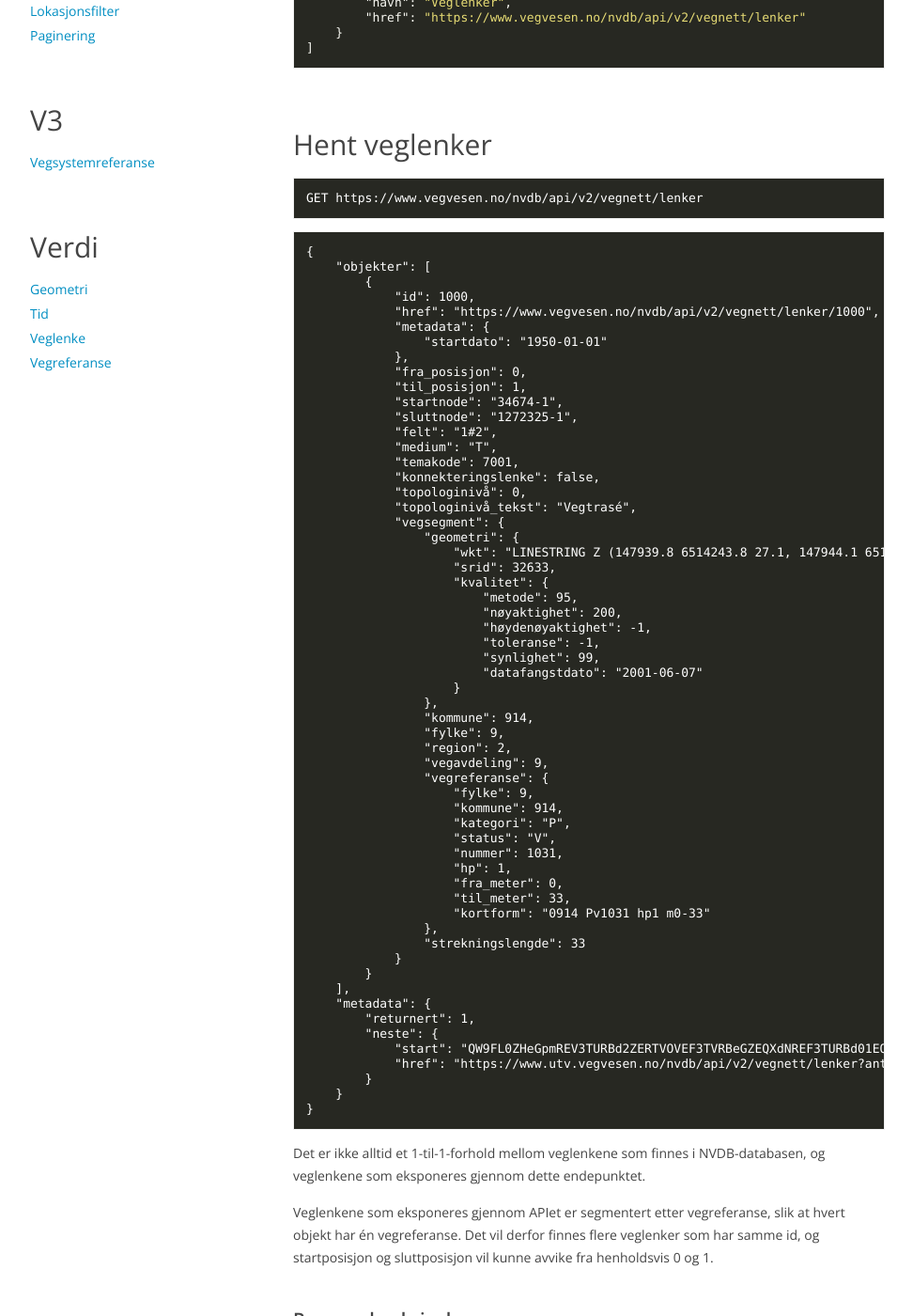
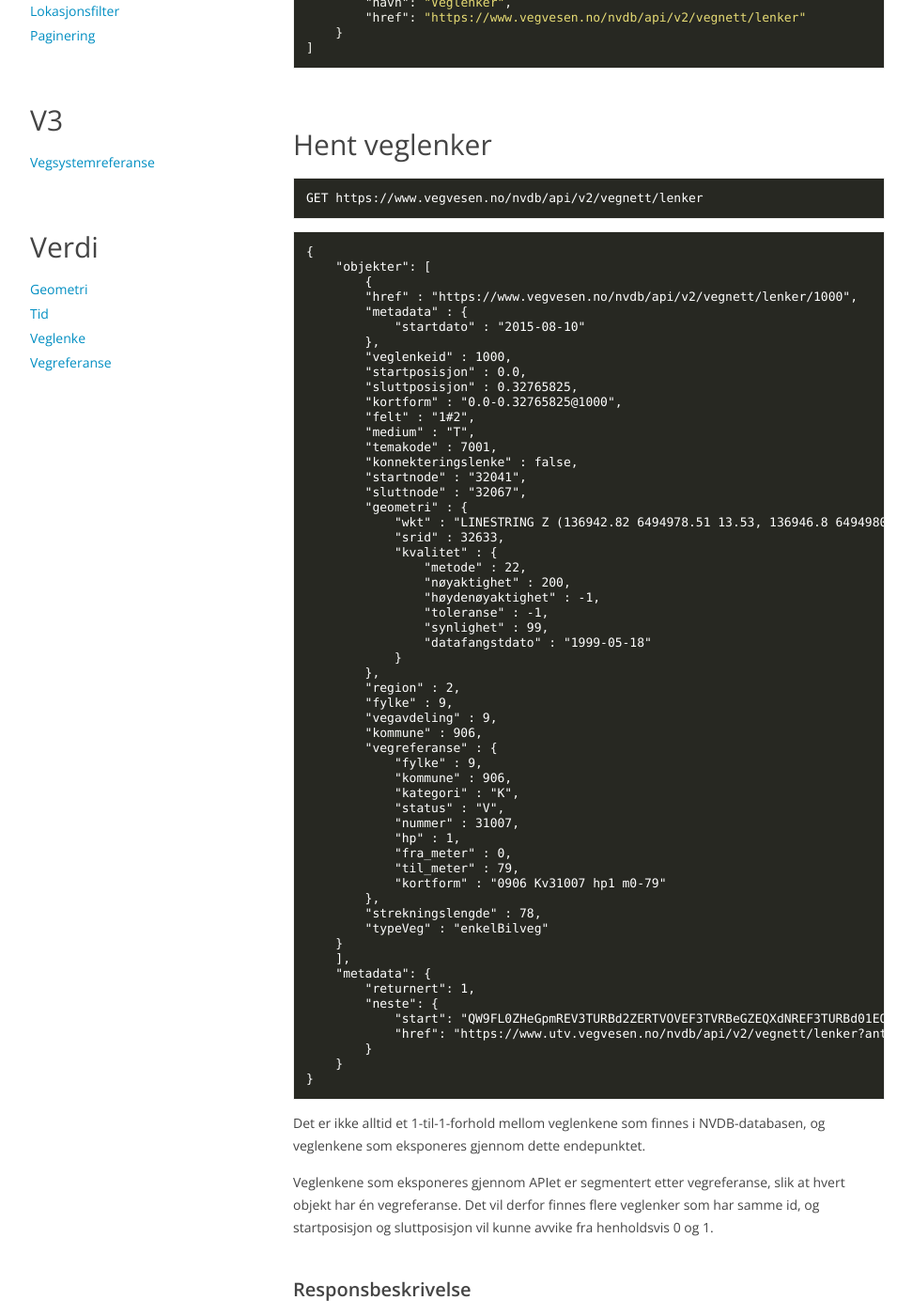
Before and after one commit to nvdb-vegdata/apidokumentasjon, a Jekyll site: the page built from endepunkt/vegnett.md, in a window 1280 px wide and 1400 px high, scrolled down 774 px. Shown: the whole window at 94% size, without its empty margins (153-1125 px from the left). Built offline with Jekyll 4.4.1, drawn with Linux system fonts in a browser that asks for light colours; our own code applies the rules of GitHub Pages for plain Markdown files.

Commit message:
Fikset veglenkerespons-eksempel

```diff
--- a/endepunkt/vegnett.md
+++ b/endepunkt/vegnett.md
@@ -36,52 +36,50 @@ GET https://www.vegvesen.no/nvdb/api/v2/vegnett/lenker
 {
     "objekter": [
         {
-            "id": 1000,
-            "href": "https://www.vegvesen.no/nvdb/api/v2/vegnett/lenker/1000",
-            "metadata": {
-                "startdato": "1950-01-01"
-            },
-            "fra_posisjon": 0,
-            "til_posisjon": 1,
-            "startnode": "34674-1",
-            "sluttnode": "1272325-1",
-            "felt": "1#2",
-            "medium": "T",
-            "temakode": 7001,
-            "konnekteringslenke": false,
-            "topologinivå": 0,
-            "topologinivå_tekst": "Vegtrasé",
-            "vegsegment": {
-                "geometri": {
-                    "wkt": "LINESTRING Z (147939.8 6514243.8 27.1, 147944.1 6514241.5 27.5, 147948 6514240.6 27.7, 147952.1 6514240.1 27.7, 147956.1 6514239.6 27.6, 147960 6514238.1 27.5, 147963.9 6514236.9 27.2, 147967.6 6514235.4 26.9, 147971.2 6514233.3 26.7)",
-                    "srid": 32633,
-                    "kvalitet": {
-                        "metode": 95,
-                        "nøyaktighet": 200,
-                        "høydenøyaktighet": -1,
-                        "toleranse": -1,
-                        "synlighet": 99,
-                        "datafangstdato": "2001-06-07"
-                    }
-                },
-                "kommune": 914,
-                "fylke": 9,
-                "region": 2,
-                "vegavdeling": 9,
-                "vegreferanse": {
-                    "fylke": 9,
-                    "kommune": 914,
-                    "kategori": "P",
-                    "status": "V",
-                    "nummer": 1031,
-                    "hp": 1,
-                    "fra_meter": 0,
-                    "til_meter": 33,
-                    "kortform": "0914 Pv1031 hp1 m0-33"
-                },
-                "strekningslengde": 33
+        "href" : "https://www.vegvesen.no/nvdb/api/v2/vegnett/lenker/1000",
+        "metadata" : {
+            "startdato" : "2015-08-10"
+        },
+        "veglenkeid" : 1000,
+        "startposisjon" : 0.0,
+        "sluttposisjon" : 0.32765825,
+        "kortform" : "0.0-0.32765825@1000",
+        "felt" : "1#2",
+        "medium" : "T",
+        "temakode" : 7001,
+        "konnekteringslenke" : false,
+        "startnode" : "32041",
+        "sluttnode" : "32067",
+        "geometri" : {
+            "wkt" : "LINESTRING Z (136942.82 6494978.51 13.53, 136946.8 6494980.6 14.3, 136954.1 6494983.3 14.1, 136962.8 6494987.7 12.2, 136965.1 6494989.8 12.1, 136971.9 6494999.7 12.1, 136980.9 6495014.4 11.3, 136983.6 6495017.4 10.6, 136987.2 6495020.1 10.5, 136994.1 6495023.5 10.4, 137000.8 6495024.2 10.4)",
+            "srid" : 32633,
+            "kvalitet" : {
+                "metode" : 22,
+                "nøyaktighet" : 200,
+                "høydenøyaktighet" : -1,
+                "toleranse" : -1,
+                "synlighet" : 99,
+                "datafangstdato" : "1999-05-18"
             }
-        }
+        },
+        "region" : 2,
+        "fylke" : 9,
+        "vegavdeling" : 9,
+        "kommune" : 906,
+        "vegreferanse" : {
+            "fylke" : 9,
+            "kommune" : 906,
+            "kategori" : "K",
+            "status" : "V",
+            "nummer" : 31007,
+            "hp" : 1,
+            "fra_meter" : 0,
+            "til_meter" : 79,
+            "kortform" : "0906 Kv31007 hp1 m0-79"
+        },
+        "strekningslengde" : 78,
+        "typeVeg" : "enkelBilveg"
+    }
     ],
     "metadata": {
         "returnert": 1,
```
